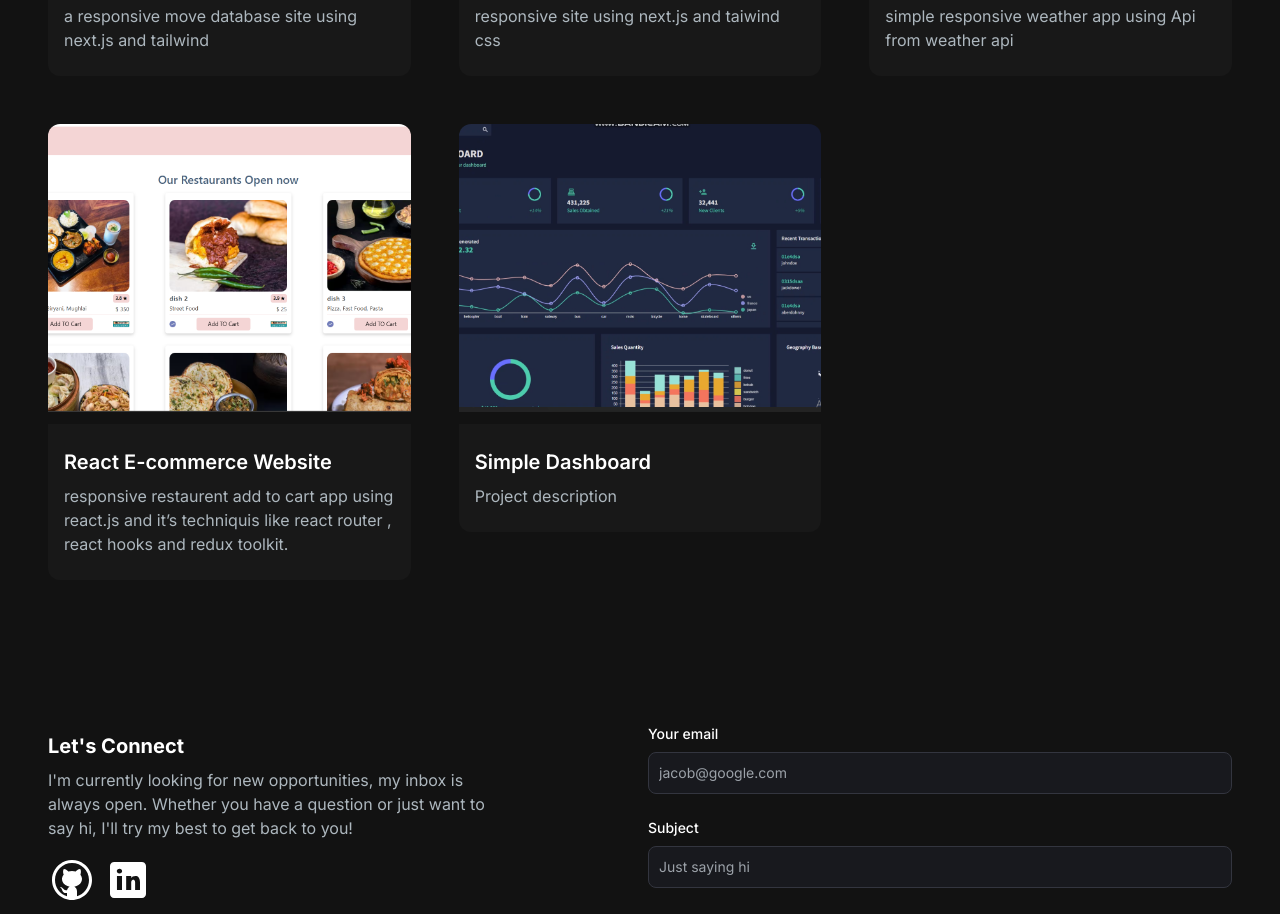
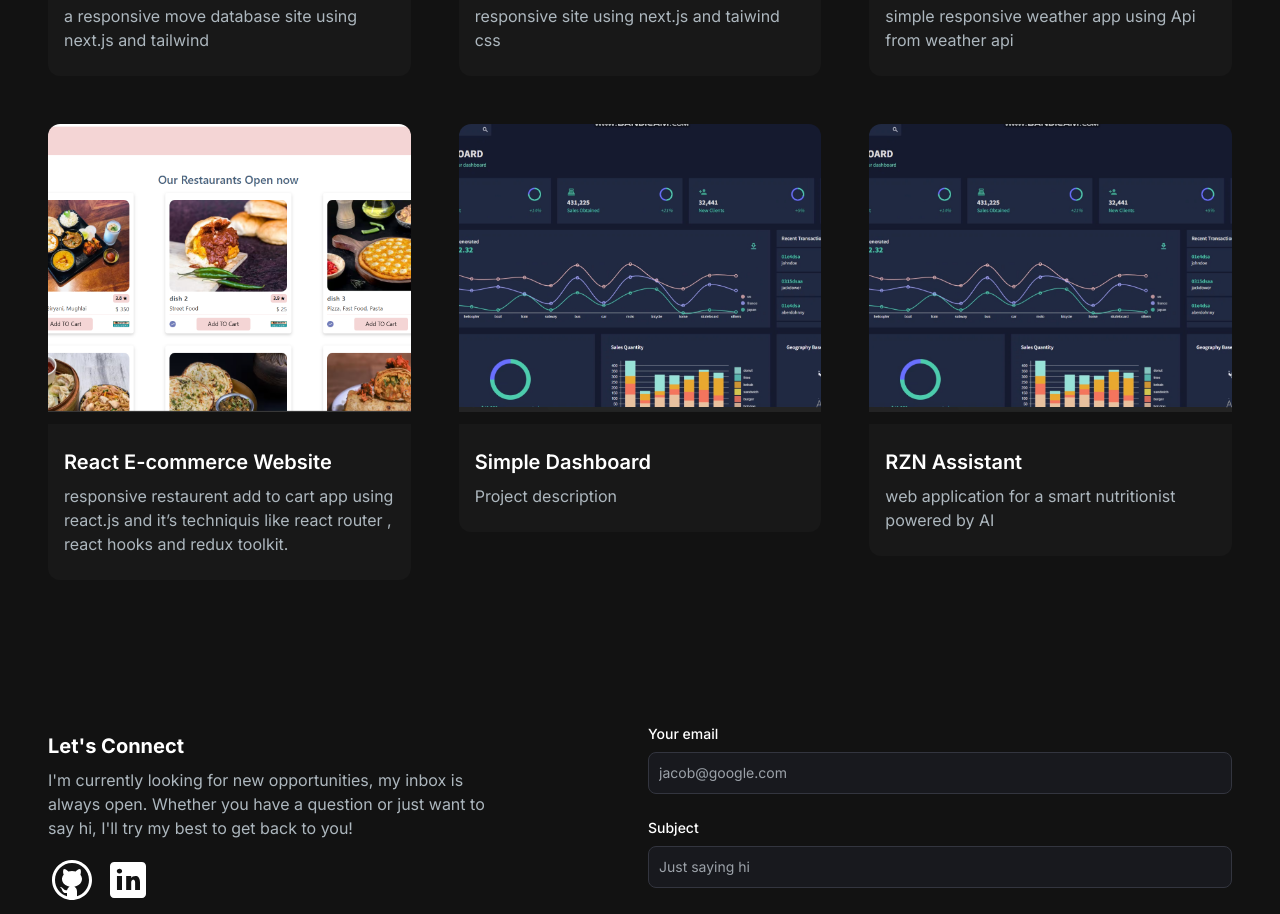
Before and after one commit to ayaSaleh717/portfolio, a Next.js app: page / in a window 1280 px wide. Shown: the part 2440-3354 px from the top of the page. Built offline with nearby package versions, Linux system fonts and the light colour scheme.

Commit message:
Update ProjectsSection.jsx

```diff
--- a/src/app/components/ProjectsSection.jsx
+++ b/src/app/components/ProjectsSection.jsx
@@ -77,6 +77,15 @@ import { motion, useInView } from "framer-motion";
     gitUrl: "https://github.com/ayaSaleh717/simple_dashboard",
     previewUrl: "https://ayasaleh717.github.io/simple_dashboard/",
   },
+    {
+    id: 9,
+    title: "RZN Assistant",
+    description: "web application for a smart nutritionist powered by AI",
+    image: "/images/p8.PNG",
+    tag: ["All", "Frontend"],
+    gitUrl: "https://github.com/ayaSaleh717/RZn-chatbot",
+    previewUrl: "https://ayasaleh717.github.io/RZn-chatbot/",
+  },
 ];
 
 const ProjectsSection = () => {
```
